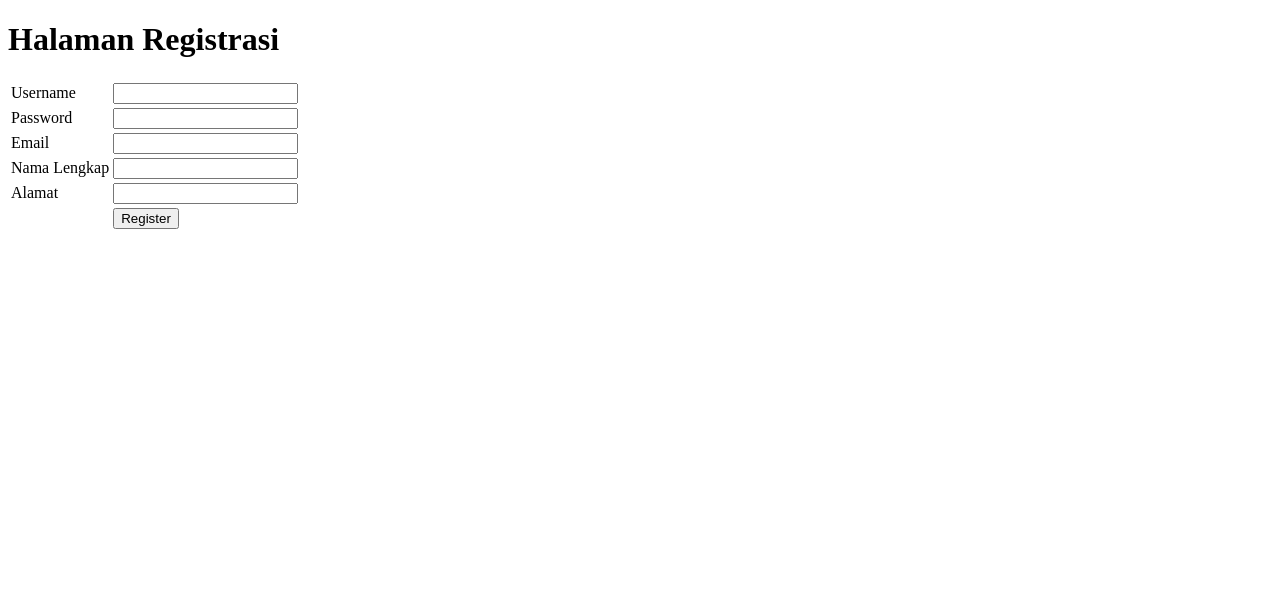
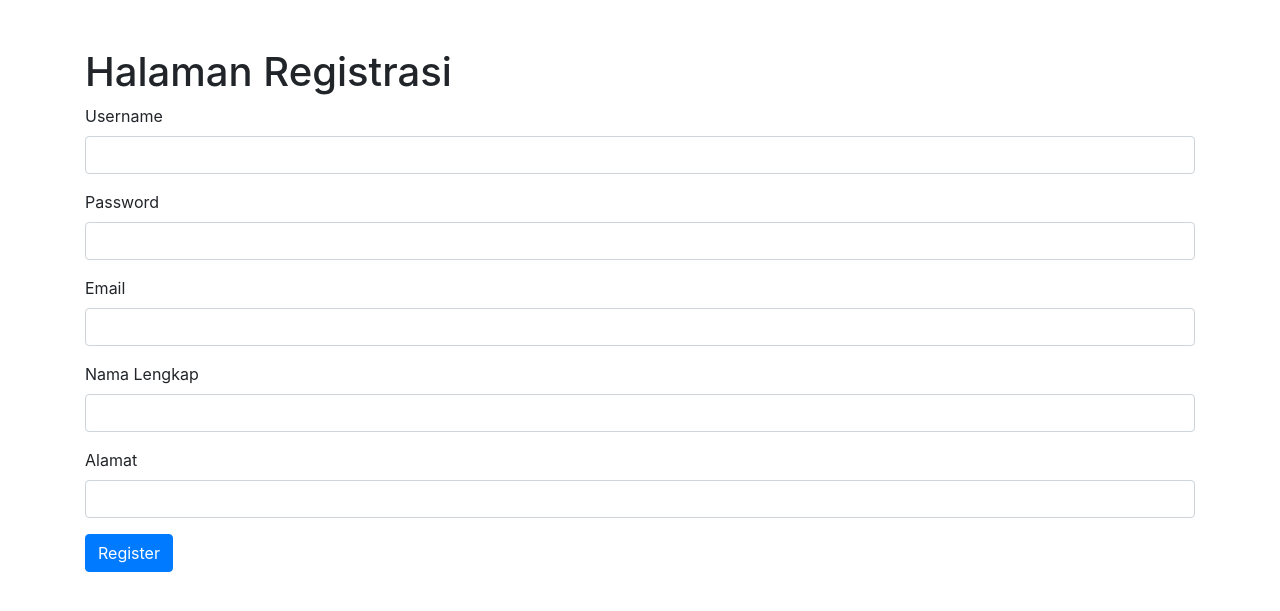
Before and after one commit to muhammadnijarmaulana/ukkgallery2024, a PHP site: page /register.php in a window 1280 px wide. Shown: the top 611 px of the page. Run offline with PHP 8.4, Linux system fonts and the light colour scheme; some libraries are stand-ins or nearby versions.

Commit message:
Update register.php

```diff
--- a/register.php
+++ b/register.php
@@ -4,36 +4,39 @@
     <meta charset="UTF-8">
     <meta name="viewport" content="width=device-width, initial-scale=1.0">
     <title>Halaman Registrasi</title>
+    <!-- Bootstrap CSS -->
+    <link href="https://stackpath.bootstrapcdn.com/bootstrap/4.5.2/css/bootstrap.min.css" rel="stylesheet">
 </head>
 <body>
-    <h1>Halaman Registrasi</h1>
-    <form action="proses_register.php" method="post">
-        <table>
-            <tr>
-                <td>Username</td>
-                <td><input type="text" name="username"></td>
-            </tr>
-            <tr>
-                <td>Password</td>
-                <td><input type="password" name="password"></td>
-            </tr>
-            <tr>
-                <td>Email</td>
-                <td><input type="email" name="email"></td>
-            </tr>
-            <tr>
-                <td>Nama Lengkap</td>
-                <td><input type="text" name="namalengkap"></td>
-            </tr>
-            <tr>
-                <td>Alamat</td>
-                <td><input type="text" name="alamat"></td>
-            </tr>
-            <tr>
-                <td></td>
-                <td><input type="submit" value="Register"></td>
-            </tr>
-        </table>
-    </form>
+    <div class="container">
+        <h1 class="mt-5">Halaman Registrasi</h1>
+        <form action="proses_register.php" method="post">
+            <div class="form-group">
+                <label for="username">Username</label>
+                <input type="text" class="form-control" id="username" name="username">
+            </div>
+            <div class="form-group">
+                <label for="password">Password</label>
+                <input type="password" class="form-control" id="password" name="password">
+            </div>
+            <div class="form-group">
+                <label for="email">Email</label>
+                <input type="email" class="form-control" id="email" name="email">
+            </div>
+            <div class="form-group">
+                <label for="namalengkap">Nama Lengkap</label>
+                <input type="text" class="form-control" id="namalengkap" name="namalengkap">
+            </div>
+            <div class="form-group">
+                <label for="alamat">Alamat</label>
+                <input type="text" class="form-control" id="alamat" name="alamat">
+            </div>
+            <button type="submit" class="btn btn-primary">Register</button>
+        </form>
+    </div>
+    <!-- Bootstrap JS -->
+    <script src="https://code.jquery.com/jquery-3.5.1.slim.min.js"></script>
+    <script src="https://cdn.jsdelivr.net/npm/@popperjs/core@2.5.4/dist/umd/popper.min.js"></script>
+    <script src="https://stackpath.bootstrapcdn.com/bootstrap/4.5.2/js/bootstrap.min.js"></script>
 </body>
 </html>
```
